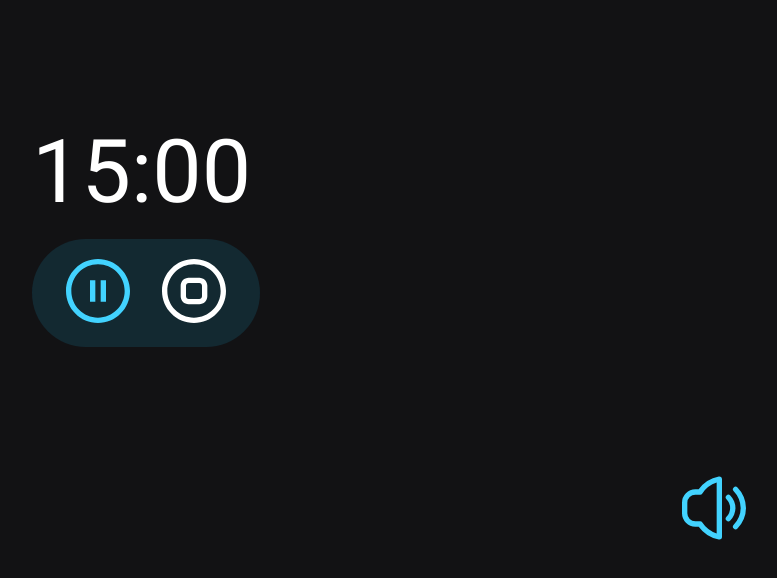
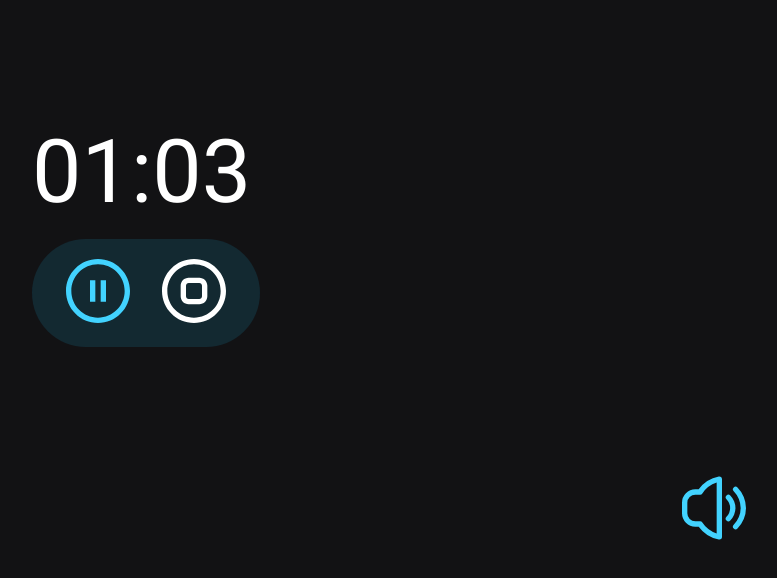
Before and after one commit to devmoreir4/pomodoro-focus, a plain HTML site: page index.html in a window 1280 px wide. Both pictures are taken after a click on the button 592 px from the left and 292 px from the top of the page. Shown: the whole page, without its empty margins (494-1271 px from the left). Drawn offline with Linux system fonts and the light colour scheme.

Commit message:
updating script.js

```diff
--- a/index.html
+++ b/index.html
@@ -10,9 +10,9 @@
 <body>
     <main>
         <div id="timer">
-            <span class="minutes">15</span>
+            <span class="minutes">01</span>
             <span>:</span>
-            <span class="seconds">00</span>
+            <span class="seconds">05</span>
         </div>
         <div id="controls">
             <button class="play">
--- a/src/script.js
+++ b/src/script.js
@@ -5,11 +5,51 @@ const buttonStopwatch = document.querySelector('.stopwatch')
 const buttonSoundOn = document.querySelector('.sound-on')
 const buttonSoundOff = document.querySelector('.sound-off')
 
+const displayMinutes = document.querySelector('.minutes')
+const displaySeconds = document.querySelector('.seconds')
+let minutes, seconds
+
+function resetControls() {
+    buttonPlay.classList.remove('hide')
+    buttonPause.classList.add('hide')
+    buttonStopwatch.classList.remove('hide')
+    buttonStop.classList.add('hide')
+}
+
+function updateTimerDisplay(minutes, seconds) {
+    displayMinutes.textContent = String(minutes).padStart(2, "0")
+    displaySeconds.textContent = String(seconds).padStart(2, "0")
+}
+
+function countdown() {
+    setTimeout(function() {
+        let seconds = Number(displaySeconds.textContent)
+        let minutes = Number(displayMinutes.textContent)
+
+        updateTimerDisplay(minutes, 0)
+
+        if (minutes <= 0) {
+            resetControls()
+            return
+        }
+
+        if (seconds <= 0) {
+            seconds = 2
+            --minutes
+        }
+
+        updateTimerDisplay(minutes, String(seconds - 1))
+
+        countdown()
+    }, 1000)
+}
+
 buttonPlay.addEventListener('click', function() {
     buttonPlay.classList.add('hide')
     buttonPause.classList.remove('hide')
     buttonStopwatch.classList.add('hide')
     buttonStop.classList.remove('hide')
+    countdown()
 })
 
 buttonPause.addEventListener('click', function() {
@@ -18,10 +58,7 @@ buttonPause.addEventListener('click', function() {
 })
 
 buttonStop.addEventListener('click', function() {
-    buttonPlay.classList.remove('hide')
-    buttonPause.classList.add('hide')
-    buttonStopwatch.classList.remove('hide')
-    buttonStop.classList.add('hide')
+    resetControls()
 })
 
 buttonSoundOff.addEventListener('click', function() {
@@ -33,3 +70,8 @@ buttonSoundOn.addEventListener('click', function() {
     buttonSoundOn.classList.add('hide')
     buttonSoundOff.classList.remove('hide')
 })
+
+buttonStopwatch.addEventListener('click', function() {
+    minutes = prompt('minutes?')
+    updateTimerDisplay(minutes, 0)
+})
```
